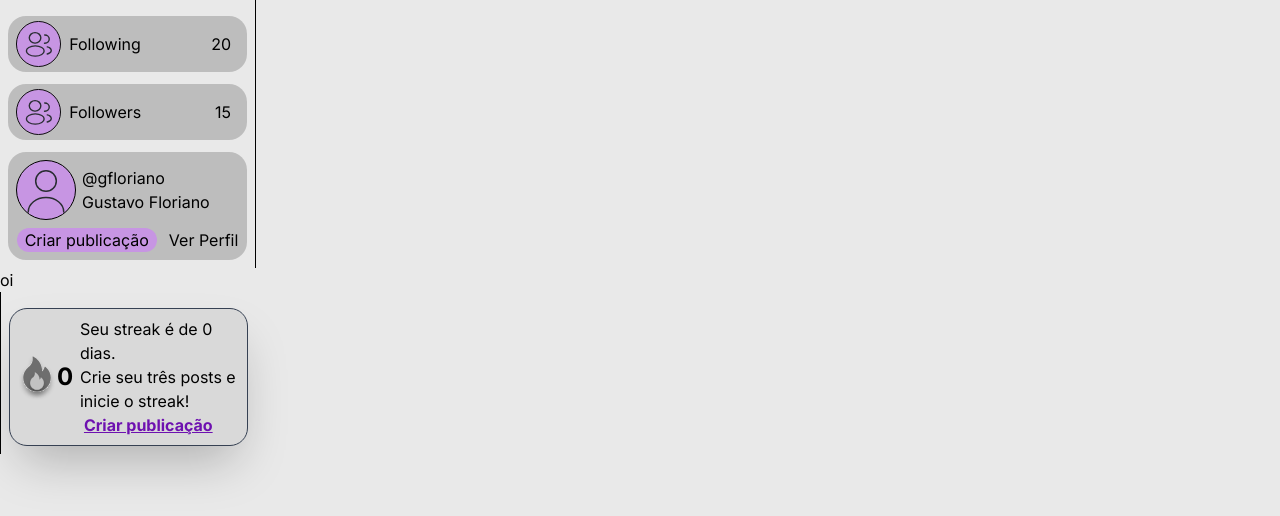
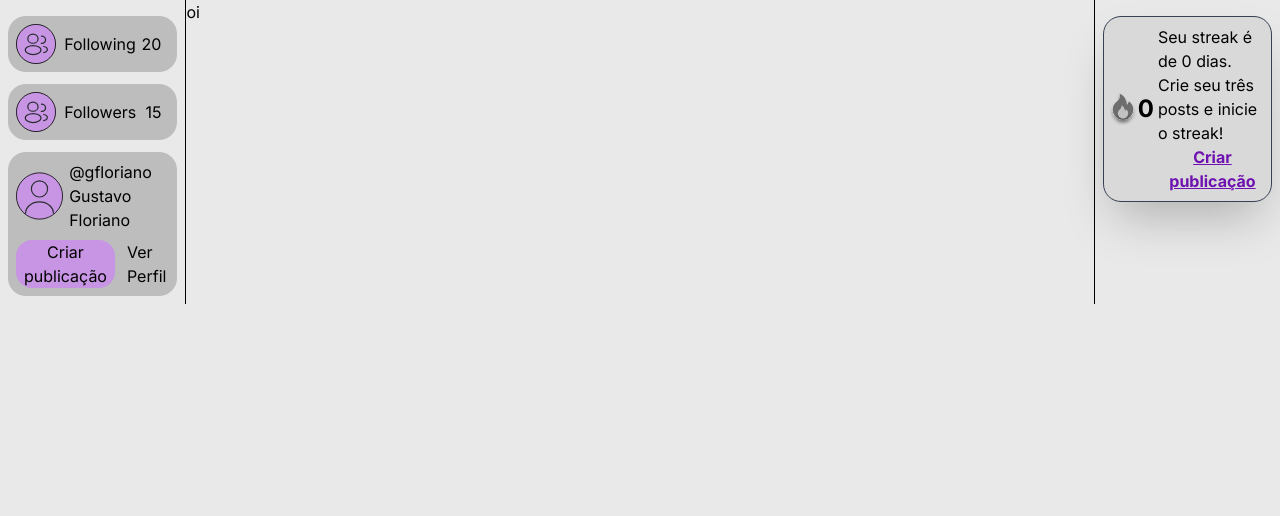
Before and after one commit to catolica-faculdade/pinguin-project, a React (Vite) app: page /following in a window 1280 px wide. Shown: the top 516 px of the page. Built offline with nearby package versions, Linux system fonts and the light colour scheme.

Commit message:
style: principal div width full

```diff
--- a/src/Pages/Following.jsx
+++ b/src/Pages/Following.jsx
@@ -4,9 +4,9 @@ import RightMenu from "../components/RightMenu";
 function Following(){
 
     return (
-        <div>
+        <div className="flex">
             <LeftMenu/>
-            <div>
+            <div className="w-full">
                 <p>oi</p>
             </div>
             <RightMenu/>
```
